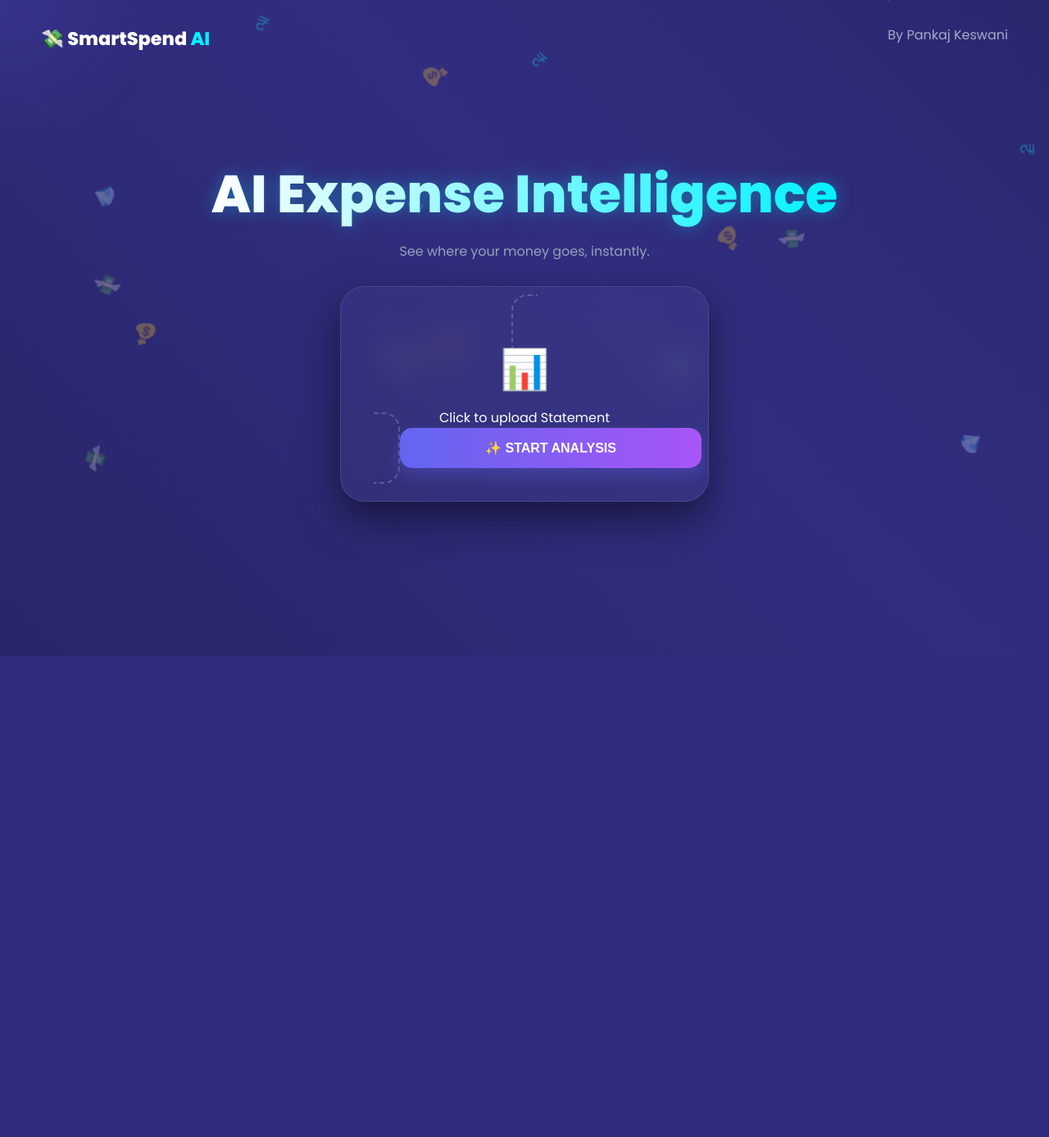
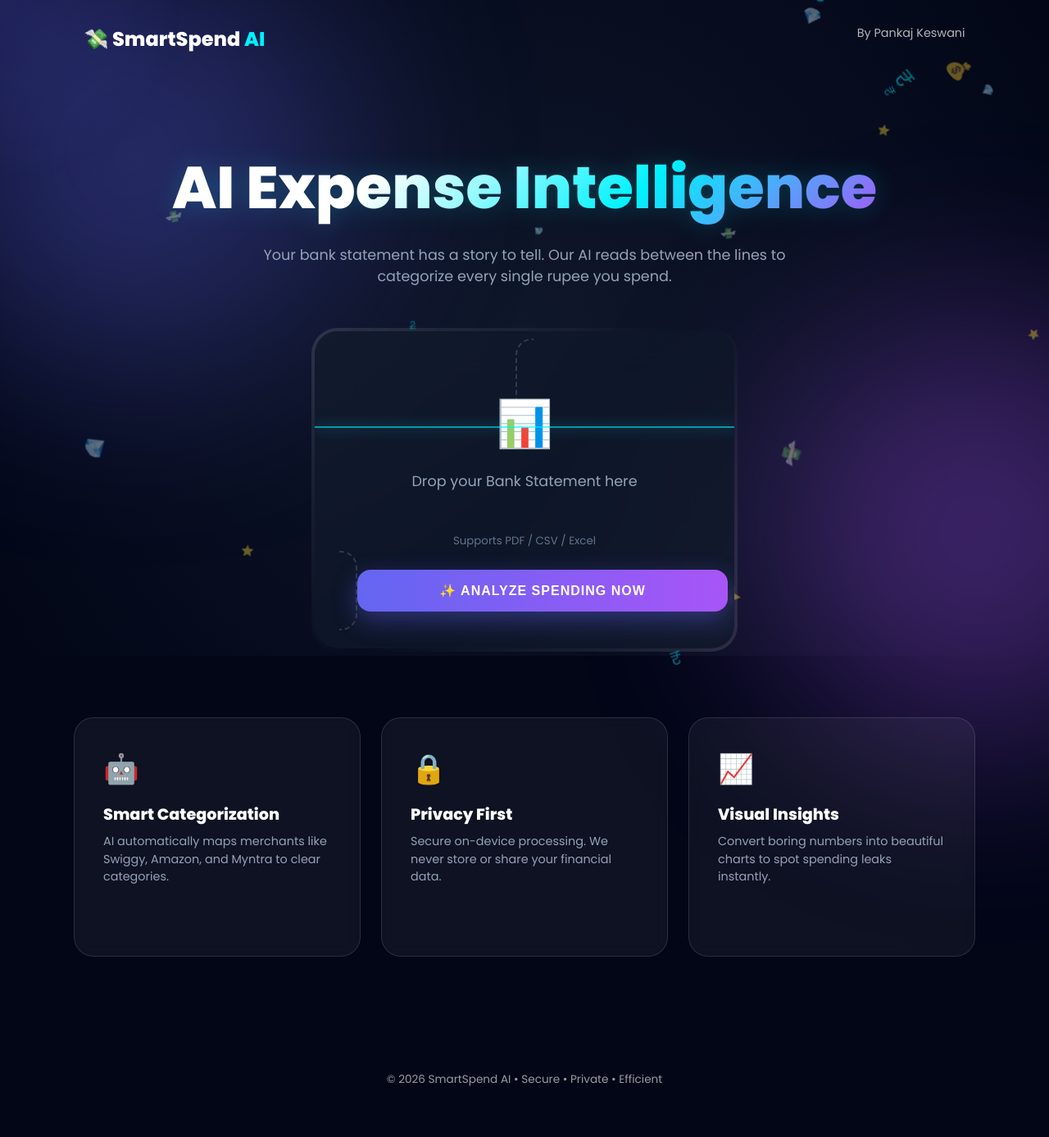
Before and after one commit to Pankaj-keswani/SmartSpendAI, a Flask app: page / in a window 1280 px wide. Shown: the whole page at 82% size. Before the commit the page ends 800 px from the top, so only its background shows below. Run offline with Flask 3, Linux system fonts and the light colour scheme.

Commit message:
Update index.html

```diff
--- a/templates/index.html
+++ b/templates/index.html
@@ -3,7 +3,7 @@
 <head>
     <meta charset="UTF-8">
     <meta name="viewport" content="width=device-width, initial-scale=1.0">
-    <title>SmartSpend AI | Interactive Analytics</title>
+    <title>SmartSpend AI | Pro Analytics</title>
     <link href="https://fonts.googleapis.com/css2?family=Poppins:wght@300;400;600;800&display=swap" rel="stylesheet">
     <style>
         :root {
@@ -11,6 +11,8 @@
             --secondary: #a855f7;
             --accent: #00f2ff;
             --bg-dark: #020617;
+            --glass: rgba(255, 255, 255, 0.05);
+            --glass-border: rgba(255, 255, 255, 0.12);
         }
 
         * { margin: 0; padding: 0; box-sizing: border-box; }
@@ -18,45 +20,52 @@
             font-family: 'Poppins', sans-serif;
             background: var(--bg-dark);
             color: white;
-            overflow: hidden; /* Screen ke baahar kachra na dikhe */
-            height: 100vh;
+            overflow-x: hidden;
+            min-height: 100vh;
         }
 
-        /* 🌈 1. Dynamic Gradient Background */
-        .bg-animate {
+        /* 🌌 Dynamic Animated Background */
+        .universe {
             position: fixed;
             inset: 0;
-            background: linear-gradient(45deg, #0f172a, #1e1b4b, #312e81, #1e1b4b);
-            background-size: 400% 400%;
-            animation: gradientBG 15s ease infinite;
+            background: radial-gradient(circle at 50% 50%, #0f172a, #020617);
             z-index: -10;
         }
-        @keyframes gradientBG {
-            0% { background-position: 0% 50%; }
-            50% { background-position: 100% 50%; }
-            100% { background-position: 0% 50%; }
+
+        .blob {
+            position: fixed;
+            width: 500px; height: 500px;
+            border-radius: 50%;
+            filter: blur(120px);
+            opacity: 0.35;
+            z-index: -5;
+            animation: moveBlobs 25s infinite alternate ease-in-out;
+        }
+        .blob-1 { background: var(--primary); top: -10%; left: -10%; }
+        .blob-2 { background: var(--secondary); bottom: -10%; right: -10%; }
+
+        @keyframes moveBlobs {
+            from { transform: translate(0, 0) scale(1); }
+            to { transform: translate(150px, 80px) scale(1.15); }
         }
 
-        /* ✨ 2. Mouse Glow Light */
+        /* ✨ Cursor Glow */
         #cursor-glow {
             position: fixed;
-            width: 400px; height: 400px;
-            background: radial-gradient(circle, rgba(99, 102, 241, 0.15) 0%, transparent 70%);
+            width: 450px; height: 450px;
+            background: radial-gradient(circle, rgba(99, 102, 241, 0.18), transparent 70%);
             border-radius: 50%;
             pointer-events: none;
             transform: translate(-50%, -50%);
-            z-index: -5;
-            transition: width 0.3s, height 0.3s;
+            z-index: -3;
         }
 
-        /* ☄️ 3. Falling Currency Particles */
+        /* ☄️ Falling Elements */
         .particle {
             position: fixed;
             top: -50px;
-            font-size: 1.5rem;
             color: var(--accent);
-            opacity: 0.3;
-            user-select: none;
+            opacity: 0.4;
             pointer-events: none;
             animation: fall linear forwards;
             z-index: -2;
@@ -65,163 +74,252 @@
             to { transform: translateY(110vh) rotate(360deg); }
         }
 
-        /* 🚀 Hero & Card */
-        .container {
-            height: 100vh;
+        /* 🚀 Hero Section */
+        .hero {
+            padding: 80px 5%;
             display: flex;
             flex-direction: column;
-            justify-content: center;
             align-items: center;
-            z-index: 10;
-            position: relative;
+            text-align: center;
         }
 
-        .hero-h1 {
-            font-size: clamp(2rem, 8vw, 4rem);
+        .hero h1 {
+            font-size: clamp(2.5rem, 8vw, 4.5rem);
             font-weight: 800;
-            text-align: center;
-            background: linear-gradient(to right, #fff, var(--accent));
+            background: linear-gradient(135deg, #fff 30%, var(--accent), var(--secondary));
             -webkit-background-clip: text;
             -webkit-text-fill-color: transparent;
-            margin-bottom: 10px;
-            filter: drop-shadow(0 0 10px rgba(0,242,255,0.3));
+            margin-bottom: 15px;
+            filter: drop-shadow(0 0 15px rgba(0, 242, 255, 0.2));
         }
 
-        .glass-card {
-            background: rgba(255, 255, 255, 0.03);
-            backdrop-filter: blur(20px);
-            border: 1px solid rgba(255, 255, 255, 0.1);
-            padding: 40px;
-            border-radius: 30px;
-            width: 90%; max-width: 450px;
+        .hero p {
+            color: #94a3b8;
+            max-width: 650px;
+            font-size: 1.1rem;
+            margin-bottom: 50px;
+        }
+
+        /* 💳 The Premium Upload Card */
+        .upload-container {
+            width: 100%;
+            max-width: 520px;
+            padding: 4px;
+            background: linear-gradient(135deg, var(--glass-border), transparent, var(--glass-border));
+            border-radius: 32px;
+            position: relative;
+            transition: 0.4s cubic-bezier(0.175, 0.885, 0.32, 1.275);
+        }
+        .upload-container:hover {
+            transform: translateY(-8px) scale(1.02);
+            box-shadow: 0 30px 60px rgba(0, 0, 0, 0.6);
+        }
+
+        .upload-card {
+            background: rgba(15, 23, 42, 0.85);
+            backdrop-filter: blur(30px);
+            border-radius: 28px;
+            padding: 45px 30px;
             text-align: center;
-            box-shadow: 0 20px 50px rgba(0,0,0,0.5);
-            transition: transform 0.3s ease;
+            position: relative;
+            overflow: hidden;
         }
-        .glass-card:hover { transform: translateY(-10px); border-color: var(--accent); }
 
-        /* 📂 Upload Zone */
+        /* Scanning Light */
+        .scan-bar {
+            position: absolute;
+            top: 0; left: 0;
+            width: 100%; height: 2px;
+            background: var(--accent);
+            box-shadow: 0 0 15px var(--accent);
+            animation: scanLoop 4s infinite linear;
+            opacity: 0.6;
+        }
+        @keyframes scanLoop {
+            0% { top: 0; }
+            50% { top: 100%; }
+            100% { top: 0; }
+        }
+
         .drop-zone {
-            border: 2px dashed rgba(255,255,255,0.2);
-            padding: 30px;
+            border: 2px dashed rgba(255, 255, 255, 0.15);
             border-radius: 20px;
-            margin: 20px 0;
+            padding: 35px 20px;
             cursor: pointer;
             transition: 0.3s;
         }
-        .drop-zone:hover { border-color: var(--accent); background: rgba(0,242,255,0.05); }
+        .drop-zone:hover {
+            border-color: var(--accent);
+            background: rgba(0, 242, 255, 0.03);
+        }
 
         button {
             width: 100%;
-            padding: 15px;
+            margin-top: 25px;
+            padding: 16px;
             border: none;
-            border-radius: 15px;
+            border-radius: 16px;
             background: linear-gradient(90deg, var(--primary), var(--secondary));
             color: white;
             font-weight: 700;
             font-size: 1rem;
+            text-transform: uppercase;
+            letter-spacing: 1px;
             cursor: pointer;
-            box-shadow: 0 10px 20px rgba(99, 102, 241, 0.3);
+            box-shadow: 0 10px 30px rgba(99, 102, 241, 0.4);
             transition: 0.3s;
         }
-        button:hover { letter-spacing: 1px; box-shadow: 0 0 30px var(--primary); }
+        button:hover {
+            box-shadow: 0 0 40px var(--primary);
+            transform: scale(1.02);
+        }
 
-        /* ⏳ 4. Futuristic Loader Overlay */
-        #loader-overlay {
+        /* 🛠 Feature Blocks (Wapas laye hue) */
+        .features-grid {
+            display: grid;
+            grid-template-columns: repeat(auto-fit, minmax(280px, 1fr));
+            gap: 25px;
+            margin-top: 80px;
+            width: 100%;
+            max-width: 1100px;
+        }
+
+        .feature-box {
+            padding: 35px;
+            background: var(--glass);
+            border: 1px solid var(--glass-border);
+            border-radius: 24px;
+            backdrop-filter: blur(10px);
+            text-align: left;
+            transition: 0.3s;
+        }
+        .feature-box:hover {
+            background: rgba(255, 255, 255, 0.08);
+            transform: translateY(-5px);
+            border-color: var(--accent);
+        }
+        .feature-box .icon { font-size: 2.2rem; margin-bottom: 15px; }
+        .feature-box h3 { font-size: 1.2rem; color: #fff; margin-bottom: 8px; }
+        .feature-box p { font-size: 0.9rem; color: #94a3b8; line-height: 1.5; }
+
+        /* ⏳ Loader Overlay */
+        #loader {
             position: fixed;
             inset: 0;
-            background: rgba(2, 6, 23, 0.95);
+            background: rgba(2, 6, 23, 0.98);
             display: none;
             flex-direction: column;
             justify-content: center;
             align-items: center;
-            z-index: 1000;
-            backdrop-filter: blur(10px);
+            z-index: 9999;
         }
-        .scanner-line {
-            width: 300px;
-            height: 2px;
-            background: var(--accent);
-            box-shadow: 0 0 20px var(--accent);
-            position: relative;
-            animation: scan 2s infinite ease-in-out;
+        .spinner {
+            width: 60px; height: 60px;
+            border: 5px solid rgba(255,255,255,0.1);
+            border-top: 5px solid var(--accent);
+            border-radius: 50%;
+            animation: spin 1s linear infinite;
         }
-        @keyframes scan {
-            0%, 100% { transform: translateY(-100px); }
-            50% { transform: translateY(100px); }
-        }
-        .loader-text { margin-top: 40px; font-weight: 600; letter-spacing: 2px; color: var(--accent); }
+        @keyframes spin { to { transform: rotate(360deg); } }
 
+        footer { padding: 60px 0; opacity: 0.6; text-align: center; font-size: 0.85rem; }
     </style>
 </head>
 <body>
 
-    <div class="bg-animate"></div>
+    <div class="universe"></div>
+    <div class="blob blob-1"></div>
+    <div class="blob blob-2"></div>
     <div id="cursor-glow"></div>
 
-    <nav style="position: absolute; top: 0; width: 100%; padding: 30px 50px; display: flex; justify-content: space-between; z-index: 20;">
-        <div style="font-weight: 800; font-size: 1.4rem;">💸 SmartSpend <span style="color:var(--accent)">AI</span></div>
-        <div style="opacity: 0.6;">By Pankaj Keswani</div>
+    <nav style="display: flex; justify-content: space-between; padding: 30px 8%; z-index: 10;">
+        <div style="font-weight: 800; font-size: 1.5rem;">💸 SmartSpend <span style="color:var(--accent)">AI</span></div>
+        <div style="opacity: 0.7; font-size: 0.9rem;">By Pankaj Keswani</div>
     </nav>
 
-    <div class="container">
-        <h1 class="hero-h1">AI Expense Intelligence</h1>
-        <p style="color: #94a3b8; margin-bottom: 30px;">See where your money goes, instantly.</p>
+    <div class="hero">
+        <h1>AI Expense Intelligence</h1>
+        <p>Your bank statement has a story to tell. Our AI reads between the lines to categorize every single rupee you spend.</p>
 
-        <div class="glass-card">
-            <form id="analyze-form" action="/analyze" method="POST" enctype="multipart/form-data">
-                <label for="file-input" class="drop-zone" id="drop-label">
-                    <div style="font-size: 3rem; margin-bottom: 10px;">📊</div>
-                    <p id="file-status">Click to upload Statement</p>
-                    <input type="file" name="file" id="file-input" hidden required onchange="showFileName()">
-                </label>
-                <button type="submit">✨ START ANALYSIS</button>
-            </form>
+        <div class="upload-container">
+            <div class="upload-card">
+                <div class="scan-bar"></div>
+                <form id="uploadForm" action="/analyze" method="POST" enctype="multipart/form-data">
+                    <label for="fileInput" class="drop-zone">
+                        <div style="font-size: 3.5rem; margin-bottom: 15px;">📊</div>
+                        <p id="statusText">Drop your Bank Statement here</p>
+                        <small style="color: #64748b; margin-top: 8px; display: block;">Supports PDF / CSV / Excel</small>
+                        <input type="file" id="fileInput" name="file" hidden required onchange="fileSelected()">
+                    </label>
+                    <button type="submit">✨ Analyze Spending Now</button>
+                </form>
+            </div>
+        </div>
+
+        <div class="features-grid">
+            <div class="feature-box">
+                <div class="icon">🤖</div>
+                <h3>Smart Categorization</h3>
+                <p>AI automatically maps merchants like Swiggy, Amazon, and Myntra to clear categories.</p>
+            </div>
+            <div class="feature-box">
+                <div class="icon">🔒</div>
+                <h3>Privacy First</h3>
+                <p>Secure on-device processing. We never store or share your financial data.</p>
+            </div>
+            <div class="feature-box">
+                <div class="icon">📈</div>
+                <h3>Visual Insights</h3>
+                <p>Convert boring numbers into beautiful charts to spot spending leaks instantly.</p>
+            </div>
         </div>
     </div>
 
-    <div id="loader-overlay">
-        <div class="scanner-line"></div>
-        <div class="loader-text">SCANNING YOUR TRANSACTIONS...</div>
-        <p style="margin-top: 10px; font-size: 0.8rem; opacity: 0.5;">AI is categorizing your spends</p>
+    <div id="loader">
+        <div class="spinner"></div>
+        <h2 style="margin-top: 25px; letter-spacing: 2px; color: var(--accent);">AI ANALYZING...</h2>
+        <p style="opacity: 0.6; margin-top: 10px;">Please wait while we process your transactions</p>
     </div>
 
+    <footer>
+        © 2026 SmartSpend AI • Secure • Private • Efficient
+    </footer>
+
     <script>
-        // 1. Mouse Glow Effect
+        // Mouse Glow
         const glow = document.getElementById('cursor-glow');
         document.addEventListener('mousemove', (e) => {
             glow.style.left = e.clientX + 'px';
             glow.style.top = e.clientY + 'px';
         });
 
-        // 2. Falling Rupees Decoration
+        // Falling Rupees & Icons
         function createParticle() {
             const p = document.createElement('div');
             p.className = 'particle';
-            p.innerText = ['₹', '💰', '💸', '💎'][Math.floor(Math.random() * 4)];
+            p.innerText = ['₹', '💰', '💸', '💎', '⭐'][Math.floor(Math.random() * 5)];
             p.style.left = Math.random() * 100 + 'vw';
-            const duration = 5 + Math.random() * 10;
+            p.style.fontSize = (10 + Math.random() * 20) + 'px';
+            const duration = 6 + Math.random() * 8;
             p.style.animationDuration = duration + 's';
             document.body.appendChild(p);
             setTimeout(() => p.remove(), duration * 1000);
         }
-        setInterval(createParticle, 500);
+        setInterval(createParticle, 450);
 
-        // 3. File Name Update
-        function showFileName() {
-            const input = document.getElementById('file-input');
-            const status = document.getElementById('file-status');
+        // File Selection Feedback
+        function fileSelected() {
+            const input = document.getElementById('fileInput');
+            const status = document.getElementById('statusText');
             if (input.files.length > 0) {
-                status.innerHTML = "Selected: <br><strong style='color:#00f2ff'>" + input.files[0].name + "</strong>";
-                status.style.fontSize = "0.9rem";
+                status.innerHTML = "Selected: <strong style='color:#00f2ff'>" + input.files[0].name + "</strong>";
             }
         }
 
-        // 4. Loading Effect on Submit
-        document.getElementById('analyze-form').addEventListener('submit', function() {
-            document.getElementById('loader-overlay').style.display = 'flex';
+        // Loader Trigger
+        document.getElementById('uploadForm').addEventListener('submit', () => {
+            document.getElementById('loader').style.display = 'flex';
         });
     </script>
-
 </body>
 </html>
```
